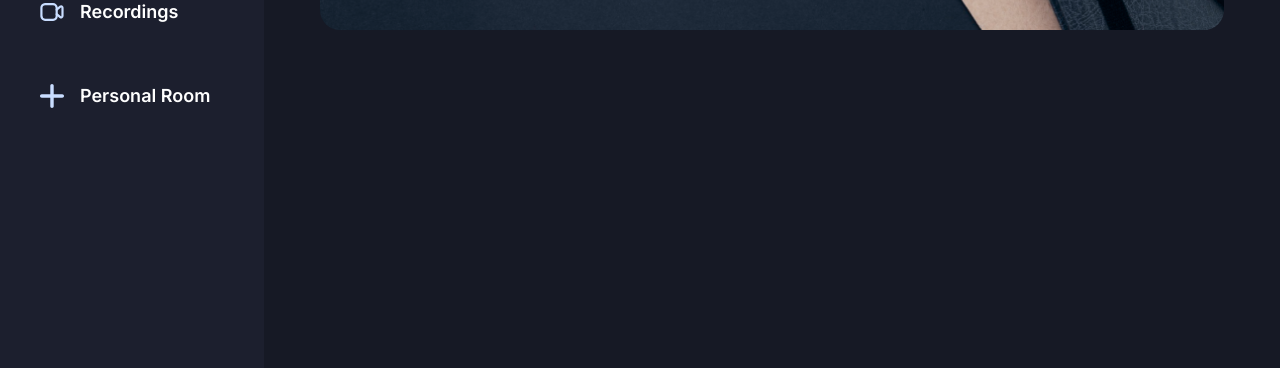
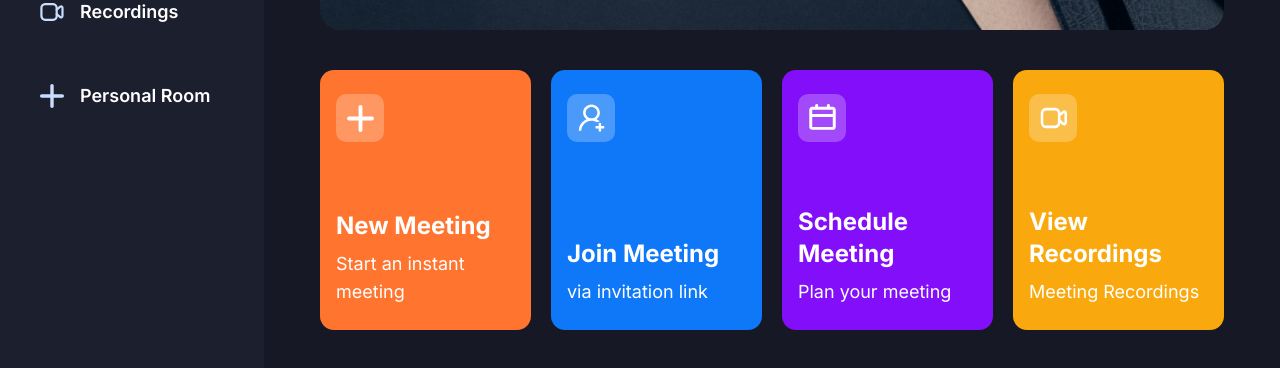
Before and after one commit to UnicornDad8/zoom-clone, a Next.js app: page / in a window 1280 px wide. Shown: the part 382-750 px from the top of the page. Built offline with nearby package versions, Linux system fonts and the light colour scheme; no server answers.

Commit message:
Added MeetingTypeList component and HomeCard component and passing some props

```diff
--- a/app/(root)/(home)/page.tsx
+++ b/app/(root)/(home)/page.tsx
@@ -1,4 +1,5 @@
 import React from "react";
+import MeetingTypeList from "@/components/MeetingTypeList";
 
 const Home = () => {
   const now = new Date();
@@ -24,6 +25,7 @@
           </div>
         </div>
       </div>
+      <MeetingTypeList />
     </section>
   );
 };
--- /dev/null
+++ b/components/HomeCard.tsx
@@ -0,0 +1,42 @@
+"use client";
+
+import Image from "next/image";
+
+import { cn } from "@/lib/utils";
+
+interface HomeCardProps {
+  className?: string;
+  img: string;
+  title: string;
+  description: string;
+  handleClick?: () => void;
+}
+
+const HomeCard = ({
+  className,
+  img,
+  title,
+  description,
+  handleClick,
+}: HomeCardProps) => {
+  return (
+    <section
+      className={cn(
+        "bg-orange-1 px-4 py-6 flex flex-col justify-between w-full xl:max-w-[270px] min-h-[260px] rounded-[14px] cursor-pointer",
+        className
+      )}
+      onClick={handleClick}
+    >
+      <div className="flex-center glassmorphism size-12 rounded-[10px]">
+        <Image src={img} alt="meeting" width={27} height={27} />
+      </div>
+
+      <div className="flex flex-col gap-2">
+        <h1 className="text-2xl font-bold">{title}</h1>
+        <p className="text-lg font-normal">{description}</p>
+      </div>
+    </section>
+  );
+};
+
+export default HomeCard;
--- /dev/null
+++ b/components/MeetingTypeList.tsx
@@ -0,0 +1,46 @@
+"use client";
+
+import React, { useState } from "react";
+import { useRouter } from "next/navigation";
+import HomeCard from "./HomeCard";
+
+const MeetingTypeList = () => {
+  const router = useRouter();
+  const [meetingState, setMeetingState] = useState<
+    "isScheduleMeeting" | "isJoiningMeeting" | "isInstantMeeting" | undefined
+  >(undefined);
+
+  return (
+    <section className="grid grid-cols-1 gap-5 md:grid-cols-2 xl:grid-cols-4">
+      <HomeCard
+        img="/icons/add-meeting.svg"
+        title="New Meeting"
+        description="Start an instant meeting"
+        handleClick={() => setMeetingState("isInstantMeeting")}
+      />
+      <HomeCard
+        img="/icons/join-meeting.svg"
+        title="Join Meeting"
+        description="via invitation link"
+        className="bg-blue-1"
+        handleClick={() => setMeetingState("isJoiningMeeting")}
+      />
+      <HomeCard
+        img="/icons/schedule.svg"
+        title="Schedule Meeting"
+        description="Plan your meeting"
+        className="bg-purple-1"
+        handleClick={() => setMeetingState("isScheduleMeeting")}
+      />
+      <HomeCard
+        img="/icons/recordings.svg"
+        title="View Recordings"
+        description="Meeting Recordings"
+        className="bg-yellow-1"
+        handleClick={() => router.push("/recordings")}
+      />
+    </section>
+  );
+};
+
+export default MeetingTypeList;
--- a/tailwind.config.ts
+++ b/tailwind.config.ts
@@ -29,9 +29,15 @@
         sky: {
           1: "#c9ddff",
         },
-      },
-      backgroundImage: {
-        hero: "url('/images/hero-background.png')",
+        orange: {
+          1: "#FF742E",
+        },
+        purple: {
+          1: "#830EF9",
+        },
+        yellow: {
+          1: "#F9A90E",
+        },
       },
       keyframes: {
         "accordion-down": {
@@ -47,6 +53,9 @@
         "accordion-down": "accordion-down 0.2s ease-out",
         "accordion-up": "accordion-up 0.2s ease-out",
       },
+      backgroundImage: {
+        hero: "url('/images/hero-background.png')",
+      },
     },
   },
   plugins: [require("tailwindcss-animate")],
```
